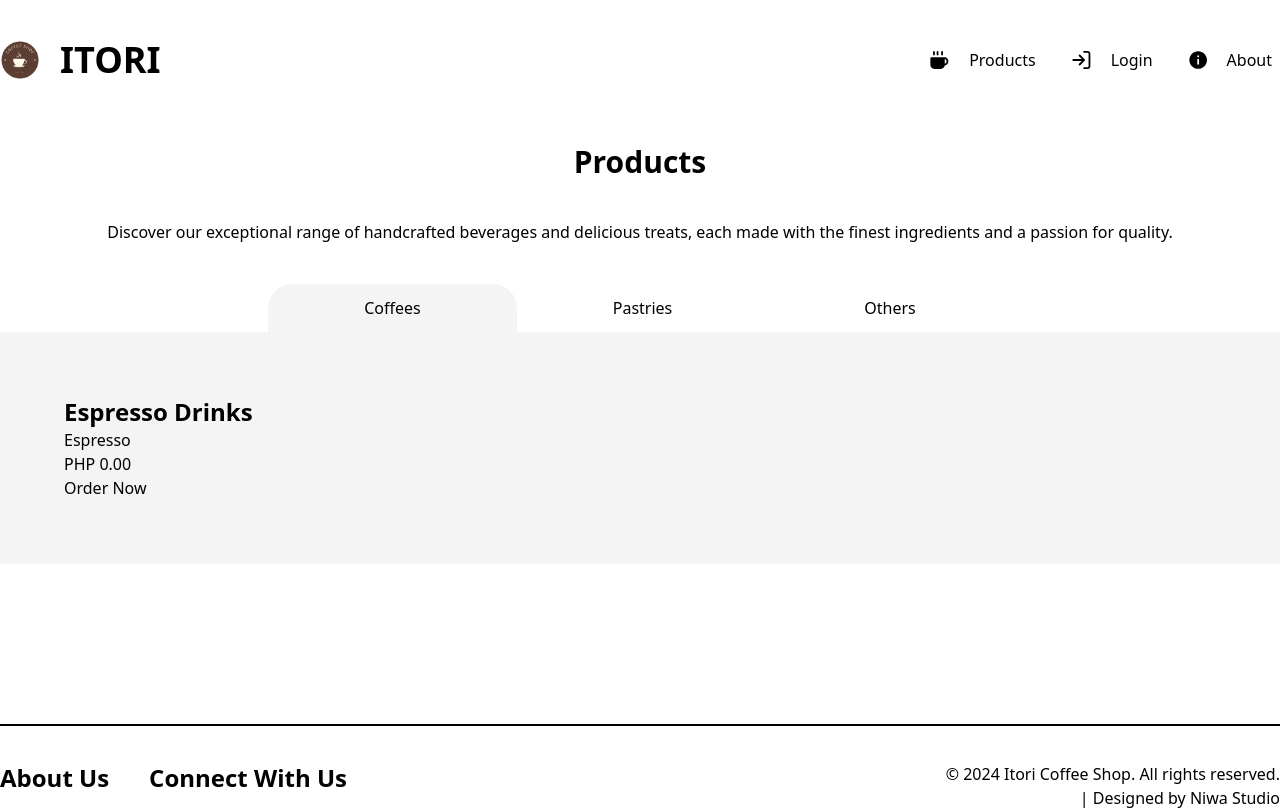
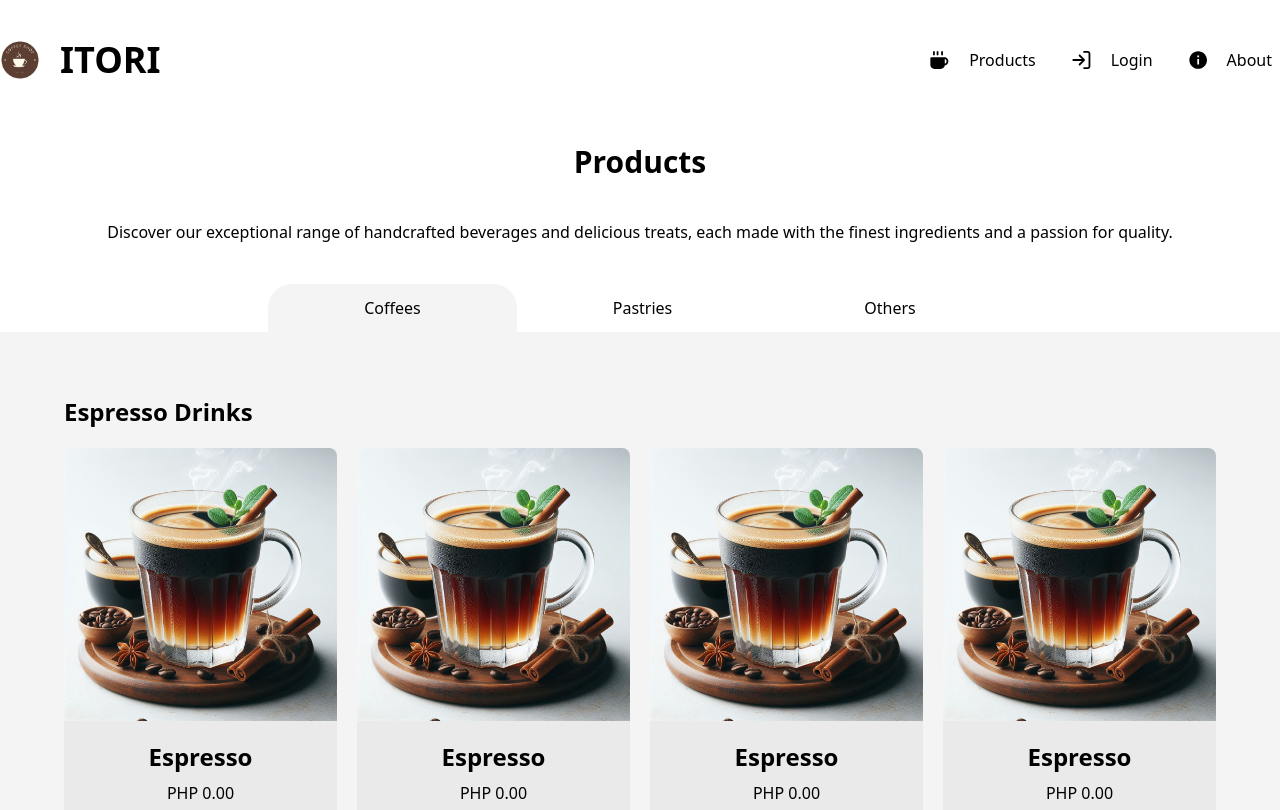
Before and after one commit to Niwa-Studio/Itori, a React (Vite) app: page /products in a window 1280 px wide. Shown: the top 810 px of the page. Built offline with nearby package versions, Linux system fonts and the light colour scheme.

Commit message:
D - Product Card

```diff
--- a/src/components/ProductsPage/Product.jsx
+++ b/src/components/ProductsPage/Product.jsx
@@ -2,14 +2,18 @@ import React from "react";
 
 const Product = ({ imageURL }) => {
   return (
-    <div>
-      <img src={imageURL} alt="" />
+    <div className="col-span-3">
       <div>
-        <div>
-          <h2>Espresso</h2>
+        <img src={imageURL} alt="" className="rounded-t-lg" />
+      </div>
+      <div className="bg-shapes-grey-4 flex flex-col items-center rounded-b-lg">
+        <div className="flex flex-col items-center p-5 pb-0">
+          <h2 className="mb-2 text-2xl font-semibold">Espresso</h2>
           <span>PHP 0.00</span>
         </div>
-        <button>Order Now</button>
+        <button className="text-font-green self-stretch p-5 font-bold italic">
+          Order Now
+        </button>
       </div>
     </div>
   );
--- a/src/pages/ProductsPage.jsx
+++ b/src/pages/ProductsPage.jsx
@@ -20,9 +20,13 @@ const ProductsPage = () => {
         </div>
         <div className="flex flex-col gap-20 bg-shapes-grey-3 p-16">
           <div>
-            <h2 className="text-2xl font-semibold">Espresso Drinks</h2>
-            <div>
-              <Product />
+            <h2 className="mb-5 text-2xl font-semibold">Espresso Drinks</h2>
+            <div className="grid grid-cols-12 gap-x-5 gap-y-10">
+              <Product imageURL={products[0].imageURL} />
+              <Product imageURL={products[0].imageURL} />
+              <Product imageURL={products[0].imageURL} />
+              <Product imageURL={products[0].imageURL} />
+              <Product imageURL={products[0].imageURL} />
             </div>
           </div>
         </div>
--- a/tailwind.config.js
+++ b/tailwind.config.js
@@ -7,6 +7,8 @@ export default {
         "shapes-tertiary": "#5C3F32",
         "overlay-2": "rgba(0,0,0,0.2)",
         "shapes-grey-3": "#F4F4F4",
+        "shapes-grey-4": "#EAEAEA",
+        "font-green": "#23B231",
       },
     },
   },
```
